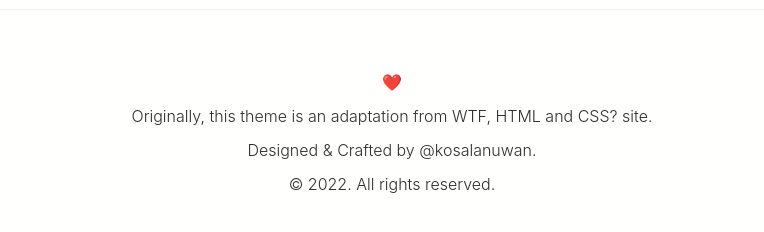
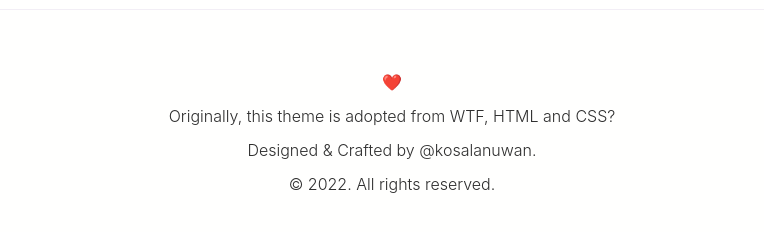
Before and after one commit to alertbox/zebra-snooze, a Jekyll site: the page built from about.markdown, in a window 1280 px wide. Shown: the part 631-863 px from the top of the page, without its empty margins (248-1012 px from the left). Built offline with Jekyll 4.4.1, drawn with Linux system fonts in a browser that asks for light colours; emoji names are drawn with the system emoji font; some web fonts are replaced.

Commit message:
content: improve footer tagline

```diff
--- a/_includes/footer.html
+++ b/_includes/footer.html
@@ -1,6 +1,6 @@
 <footer>
   <p>:heart:</p>
-  <p>Originally, this theme is an adaptation from <a href="http://wtfhtmlcss.com/">WTF, HTML and CSS?</a> site.</p>
+  <p>Originally, this theme is adopted from <a href="http://wtfhtmlcss.com/">WTF, HTML and CSS?</a></p>
   <p>Designed &amp; Crafted by <a href="https://github.com/kosalanuwan">@kosalanuwan</a>.</p>
   <p>&copy; {{ site.time | date: '%Y' }}. All rights reserved.</p>
 </footer>
```
